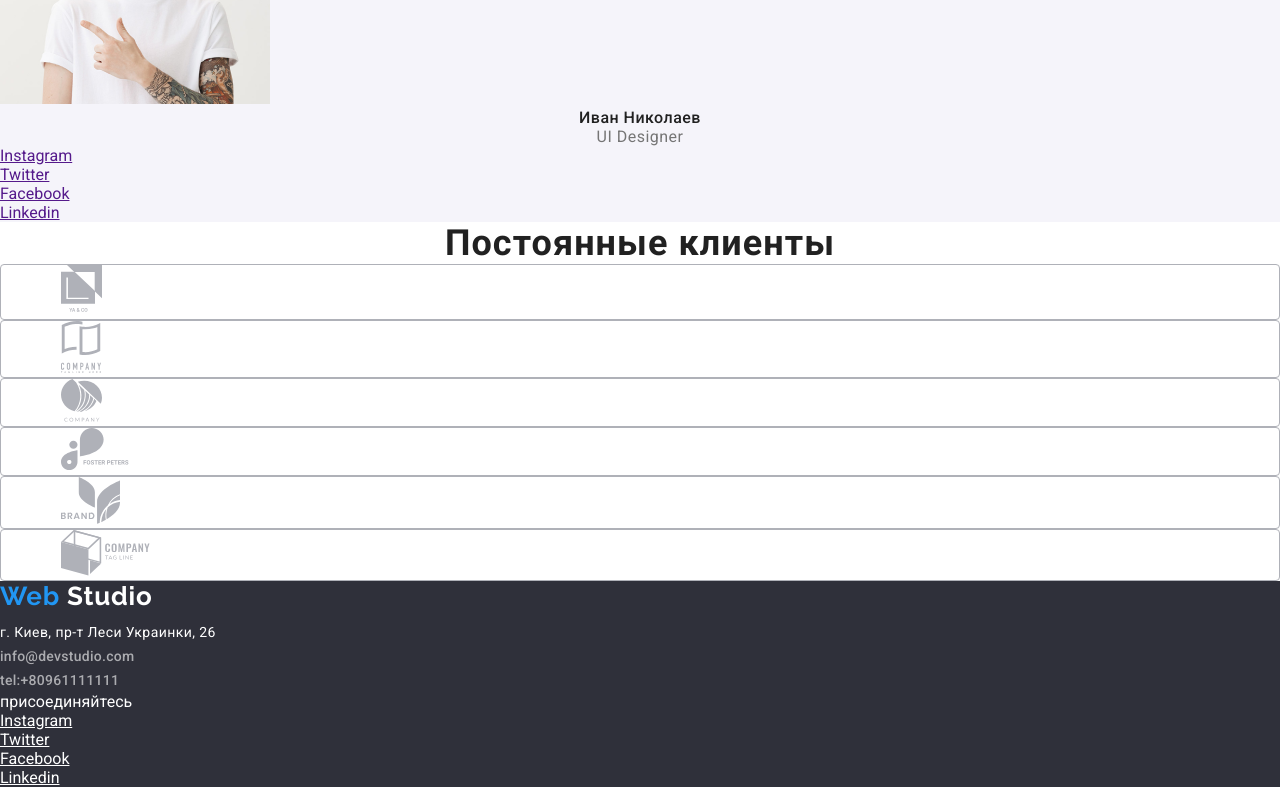
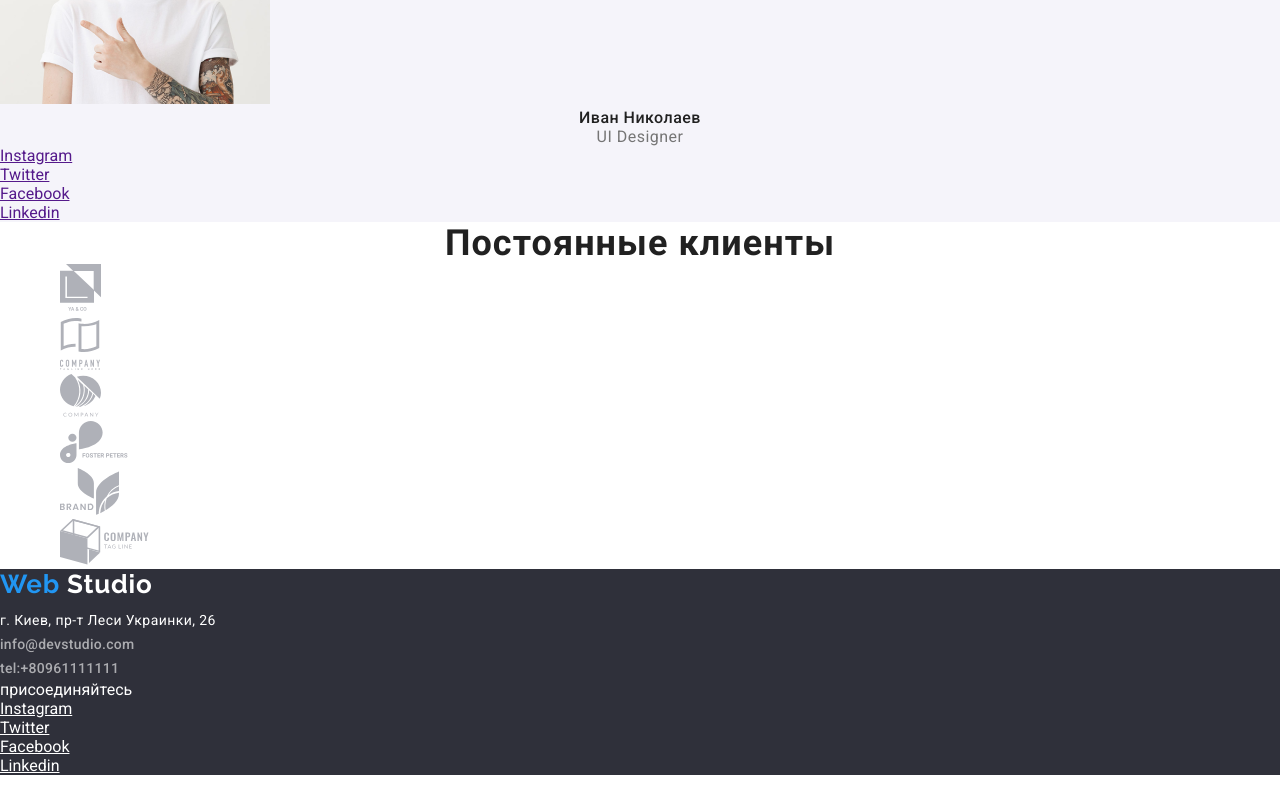
Before and after one commit to Novak0306/goit-markup-hw-2, a plain HTML site: page index.html in a window 1280 px wide. Shown: the part 2781-3568 px from the top of the page. Drawn offline with Linux system fonts and the light colour scheme.

Commit message:
обновление2

```diff
--- a/css/style1.css
+++ b/css/style1.css
@@ -189,16 +189,6 @@ body {
 
     list-style: none;
 }
-
-
-.our_clients_nav li {
-
-    border: 1px solid #AFB1B8;
-    box-sizing: border-box;
-    border-radius: 4px;
-
-}
-
 .our_clients_nav a {
     padding-left: 60px;
 }
```
